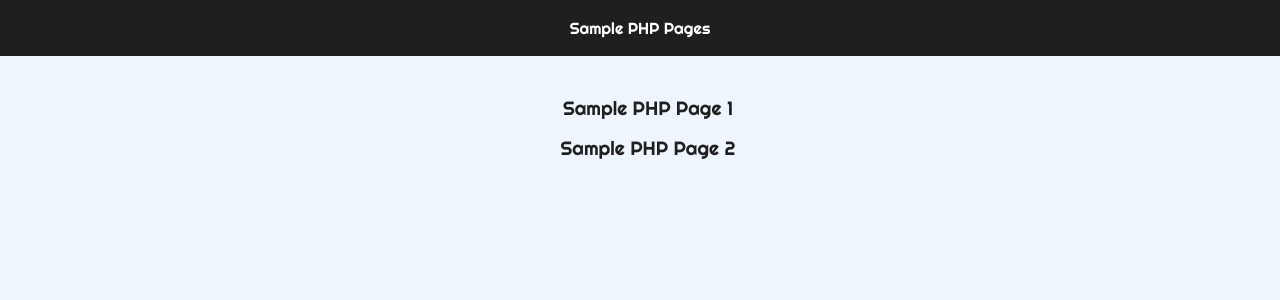
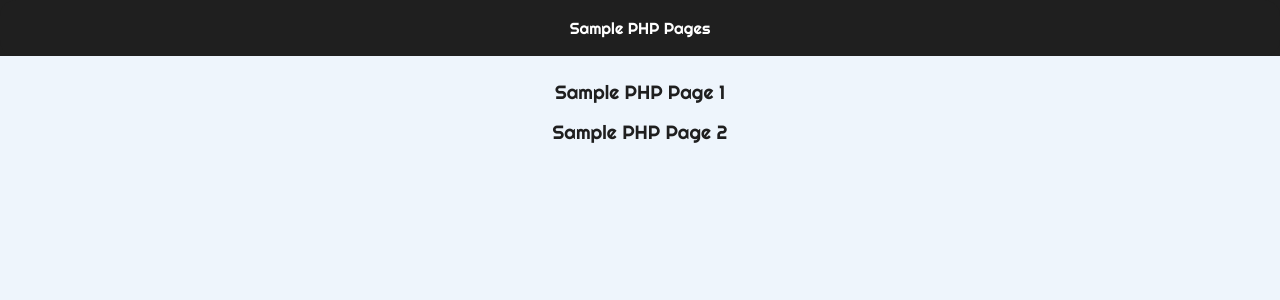
Before and after one commit to isaiahnoelsalazar/my-website_old, a PHP site: page /php/index.php in a window 1280 px wide. Shown: the top 300 px of the page. Run offline with PHP 8.4, Linux system fonts and the light colour scheme.

Commit message:
PHP text (10)

```diff
--- a/css/sample_php_pages.css
+++ b/css/sample_php_pages.css
@@ -52,15 +52,11 @@ body {
     flex-direction: column;
     padding: 16px 0;
 }
-#pages-div-1 {
-    padding: 8px 0;
-}
 #page-list {
     align-items: center;
     cursor: pointer;
     display: flex;
     flex-direction: column;
-    margin: 8px 8px 0 8px;
     width: 100%;
     -webkit-tap-highlight-color: transparent;
 }
```
